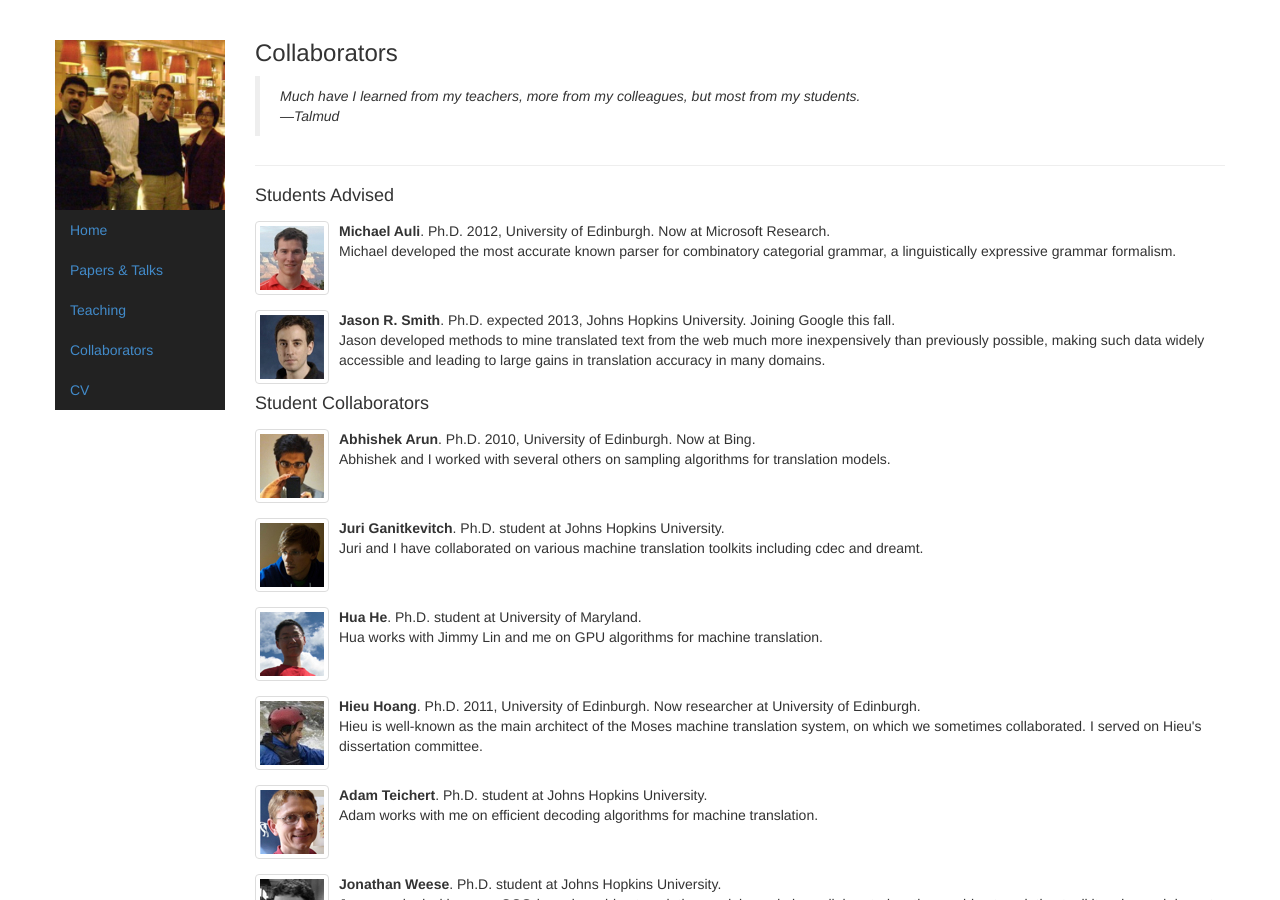
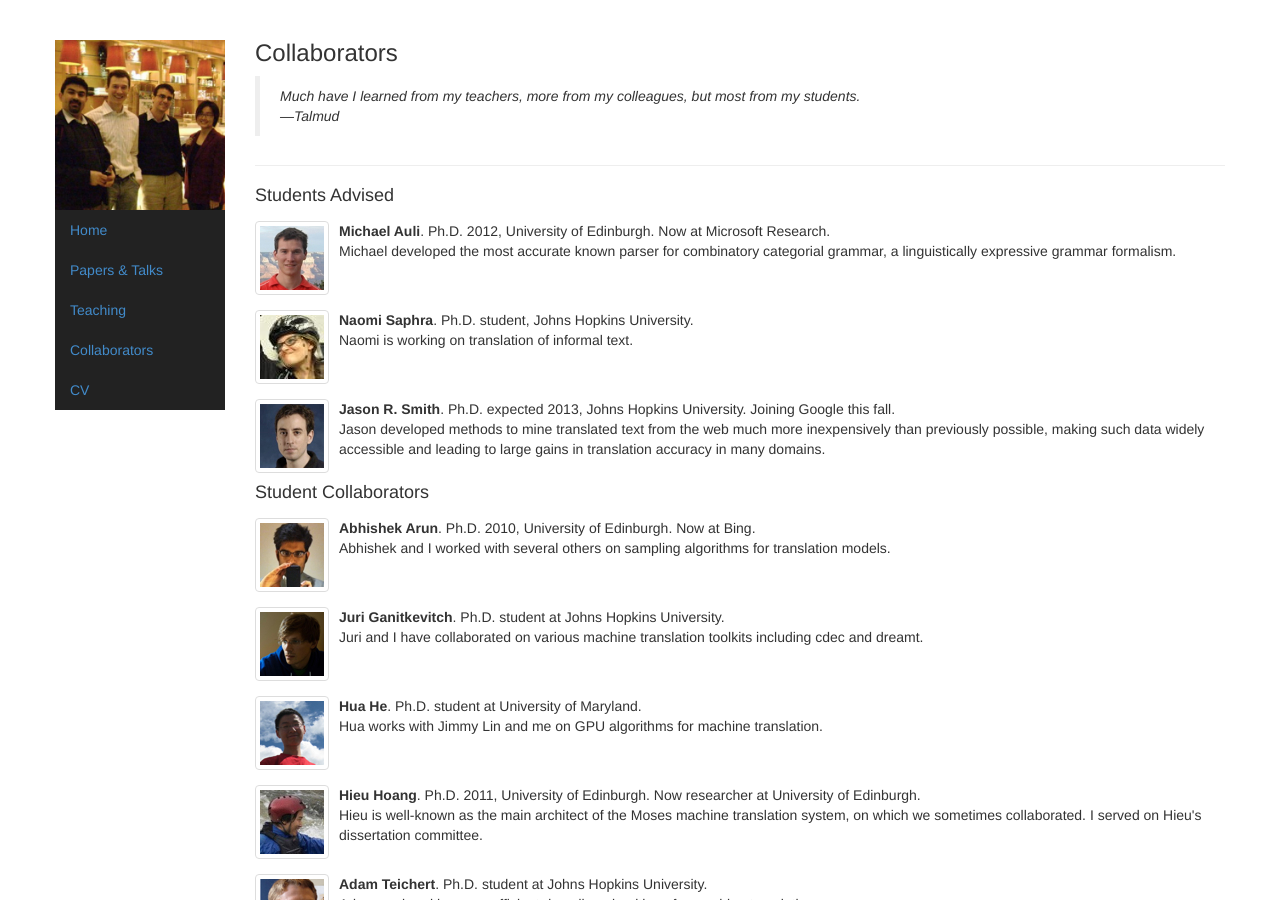
Before and after one commit to alopez/alopez.github.com, a Jekyll site: the page built from collaborators.html, in a window 1280 px wide and 900 px high. Built offline with Jekyll 4.4.1, drawn with Linux system fonts in a browser that asks for light colours.

Commit message:
Add Naomi to collaborators

```diff
--- a/collaborators.html
+++ b/collaborators.html
@@ -11,6 +11,13 @@ students:
     description: >
       Michael developed the most accurate known parser for combinatory
       categorial grammar, a linguistically expressive grammar formalism.
+  -
+    name: Naomi Saphra
+    img: nsaphra
+    url: http://clsp.jhu.edu/people/nsaphra/
+    tagline: Ph.D. student, Johns Hopkins University.
+    description: >
+      Naomi is working on translation of informal text.
   -
     name: Jason R. Smith
     img: jrsmith
```
Also changed, not shown: img/person/nsaphra.jpg (added).
